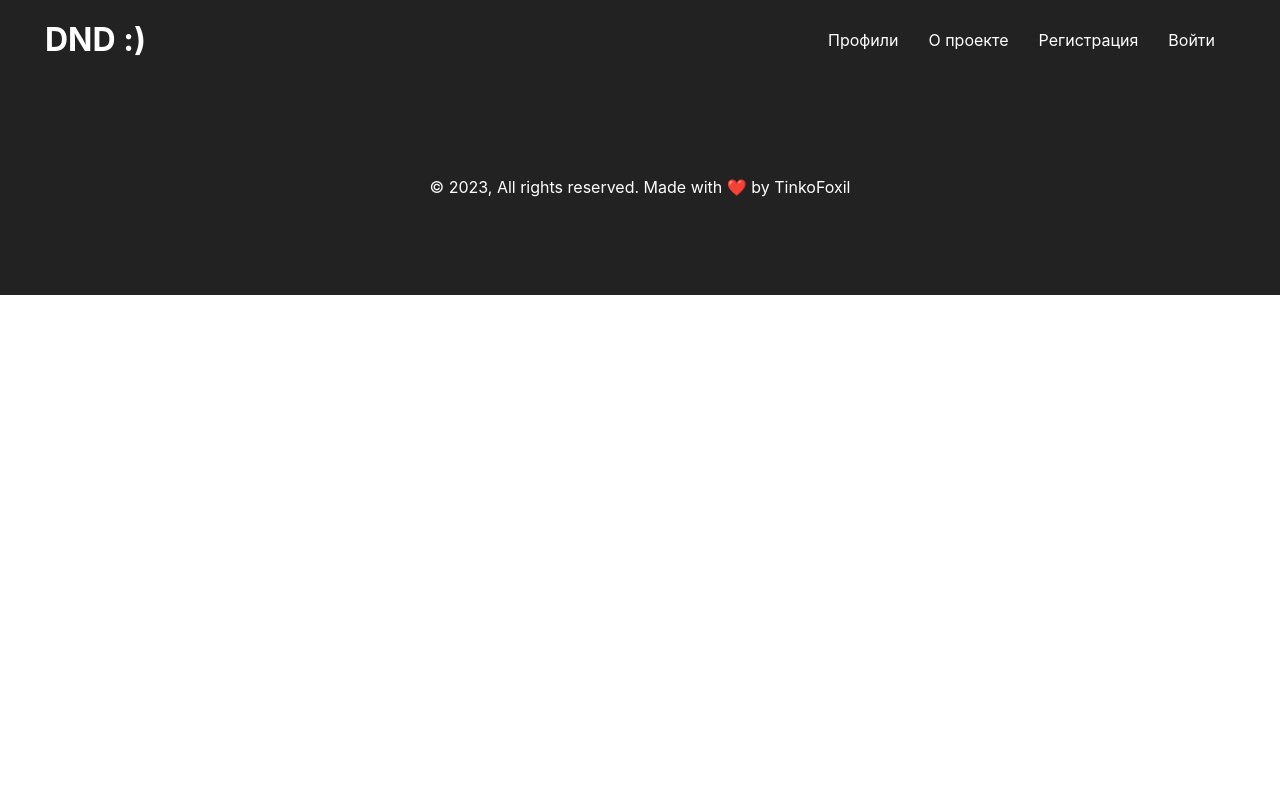
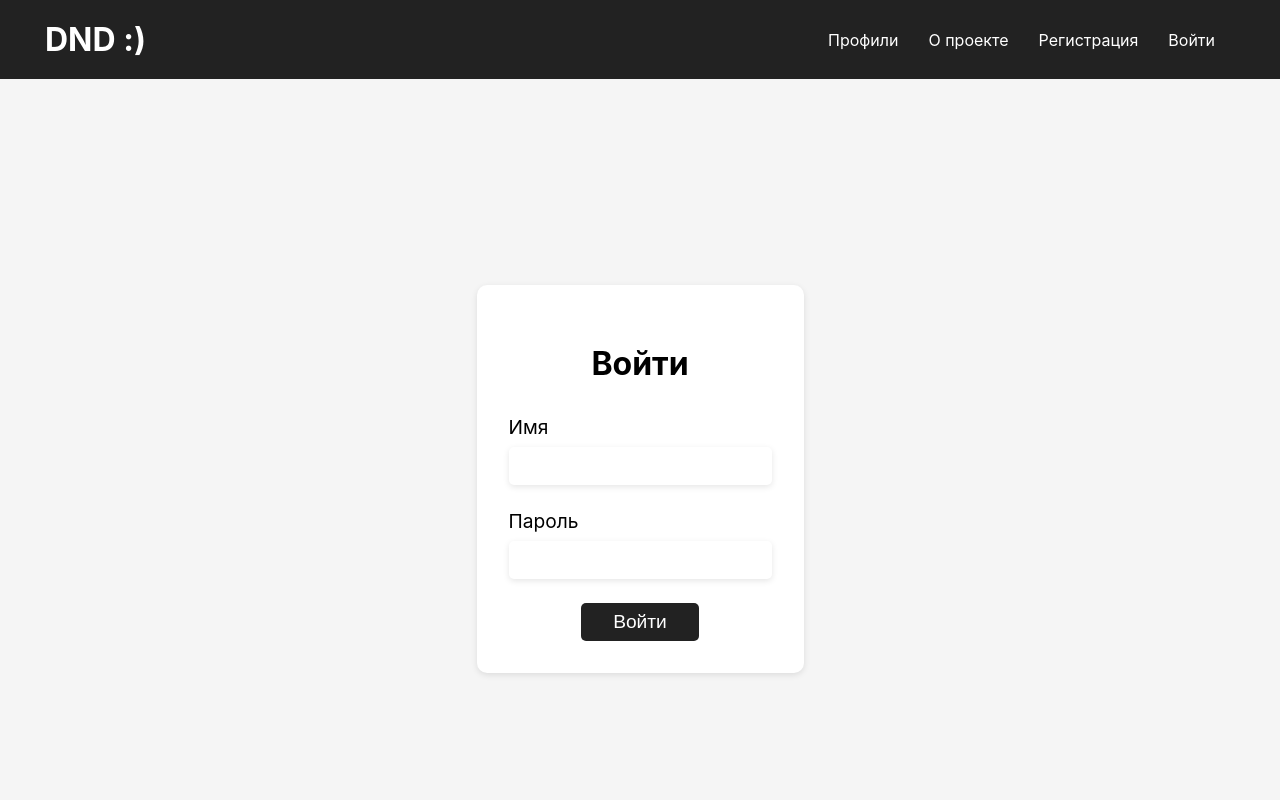
Before and after one commit to tinkofoxil/dnd-project, a React (Create React App) app in the folder dnd-frontend/: page /login in a window 1280 px wide. Shown: the top 800 px of the page. Built offline with nearby package versions, Linux system fonts and the light colour scheme.

Commit message:
created login page

```diff
--- a/dnd-frontend/src/App.js
+++ b/dnd-frontend/src/App.js
@@ -5,6 +5,7 @@ import Profiles from './components/Profiles';
 import About from './components/About';
 import Main from './components/Main';
 import Register from './components/users/Register';
+import Login from './components/users/Login';
 import { Route, Routes } from 'react-router-dom';
 
 function App() {
@@ -17,6 +18,7 @@ function App() {
           <Route path="/profiles" element={<Profiles />}/>
           <Route path="/about" element={<About />}/>
           <Route path="/register" element={<Register />}/>
+          <Route path="/login" element={<Login />}/>
         </Routes>
       </div>
       <Footer />
--- a/dnd-frontend/src/components/Profiles.js
+++ b/dnd-frontend/src/components/Profiles.js
@@ -12,6 +12,7 @@ function Profiles() {
 
     useEffect(() => {
         fetchData();
+        console.log("Ты в useeffect")
     }, []);
 
     const fetchData = async () => {
@@ -26,7 +27,6 @@ function Profiles() {
 
     function handlePaginationClick(newOffset) {
         setOffset(newOffset);
-        console.log(newOffset)
         fetchData();
     }
 
--- a/dnd-frontend/src/components/users/login.js
+++ b/dnd-frontend/src/components/users/login.js
@@ -1,11 +1,11 @@
 import React, { useState } from 'react';
-import { useHistory } from 'react-router-dom';
+import { useNavigate } from 'react-router-dom';
 
 function Login() {
   const [username, setUsername] = useState('');
   const [password, setPassword] = useState('');
   const [error, setError] = useState('');
-  const history = useHistory();
+  const history = useNavigate();
 
   const handleSubmit = async (event) => {
     event.preventDefault();
@@ -29,48 +29,22 @@ function Login() {
   };
 
   return (
-    <form onSubmit={handleSubmit}>
-      <input type="text" value={username} onChange={(e) => setUsername(e.target.value)} />
-      <input type="password" value={password} onChange={(e) => setPassword(e.target.value)} />
-      <button type="submit">Login</button>
-      {error && <p>{error}</p>}
-    </form>
+    <div className="registration-form-container">
+      <form onSubmit={handleSubmit}>
+        <h2>Войти</h2>
+        <div className="form-group">
+          <label htmlFor="name">Имя</label>
+          <input type="text" value={username} onChange={(e) => setUsername(e.target.value)} />
+        </div>
+        <div className="form-group">
+          <label htmlFor="name">Пароль</label>
+          <input type="password" value={password} onChange={(e) => setPassword(e.target.value)} />
+        </div>
+        <button type="submit">Войти</button>
+        {error && <p>{error}</p>}
+      </form>
+    </div>
   );
 }
 
-function Register() {
-  const [username, setUsername] = useState('');
-  const [password, setPassword] = useState('');
-  const [error, setError] = useState('');
-  const history = useHistory();
-
-  const handleSubmit = async (event) => {
-    event.preventDefault();
-    const response = await fetch('http://127.0.0.1:8000/api/v1/auth/users/', {
-      method: 'POST',
-      headers: {
-        'Content-Type': 'application/json'
-      },
-      body: JSON.stringify({
-        username: username,
-        password: password
-      })
-    });
-    const data = await response.json();
-    if (response.ok) {
-      localStorage.setItem('token', data.token);
-      history.push('/');
-    } else {
-      setError(data.message);
-    }
-  };
-
-  return (
-    <form onSubmit={handleSubmit}>
-      <input type="text" value={username} onChange={(e) => setUsername(e.target.value)} />
-      <input type="password" value={password} onChange={(e) => setPassword(e.target.value)} />
-      <button type="submit">Register</button>
-      {error && <p>{error}</p>}
-    </form>
-  );
-}
+export default Login;
```
